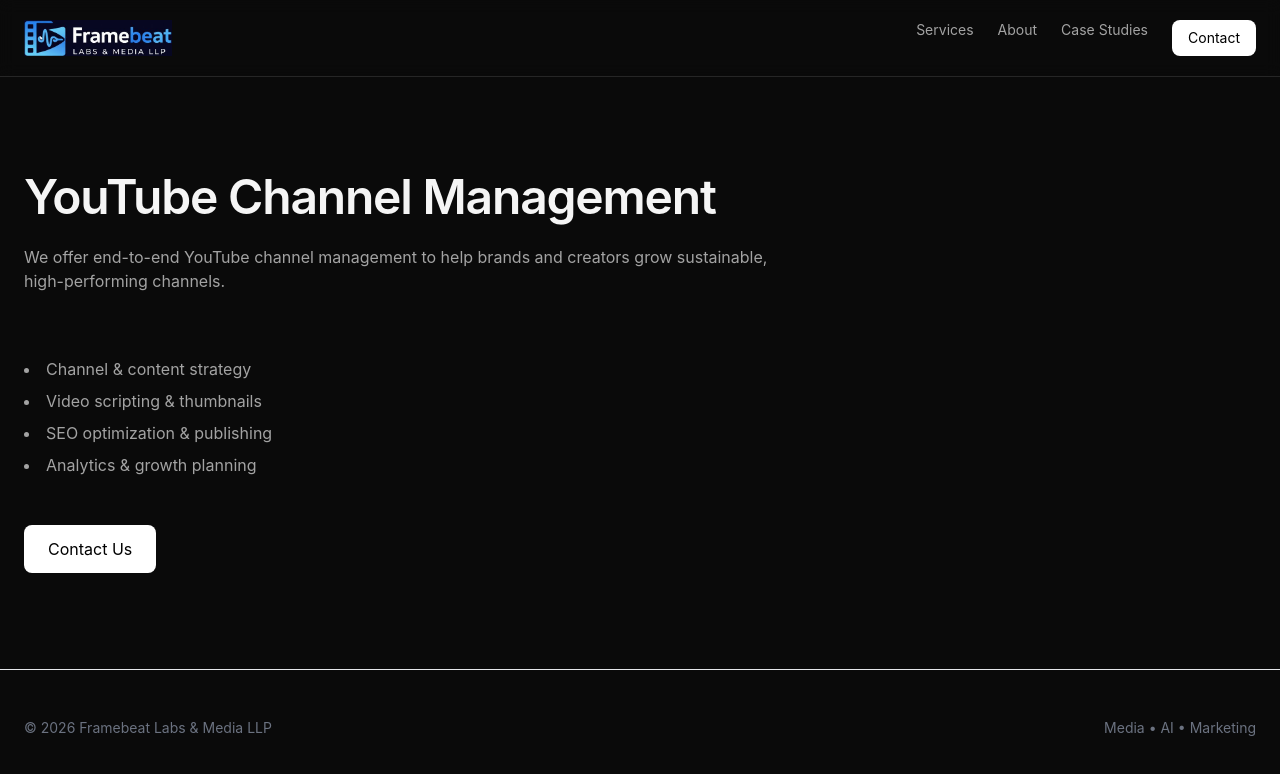
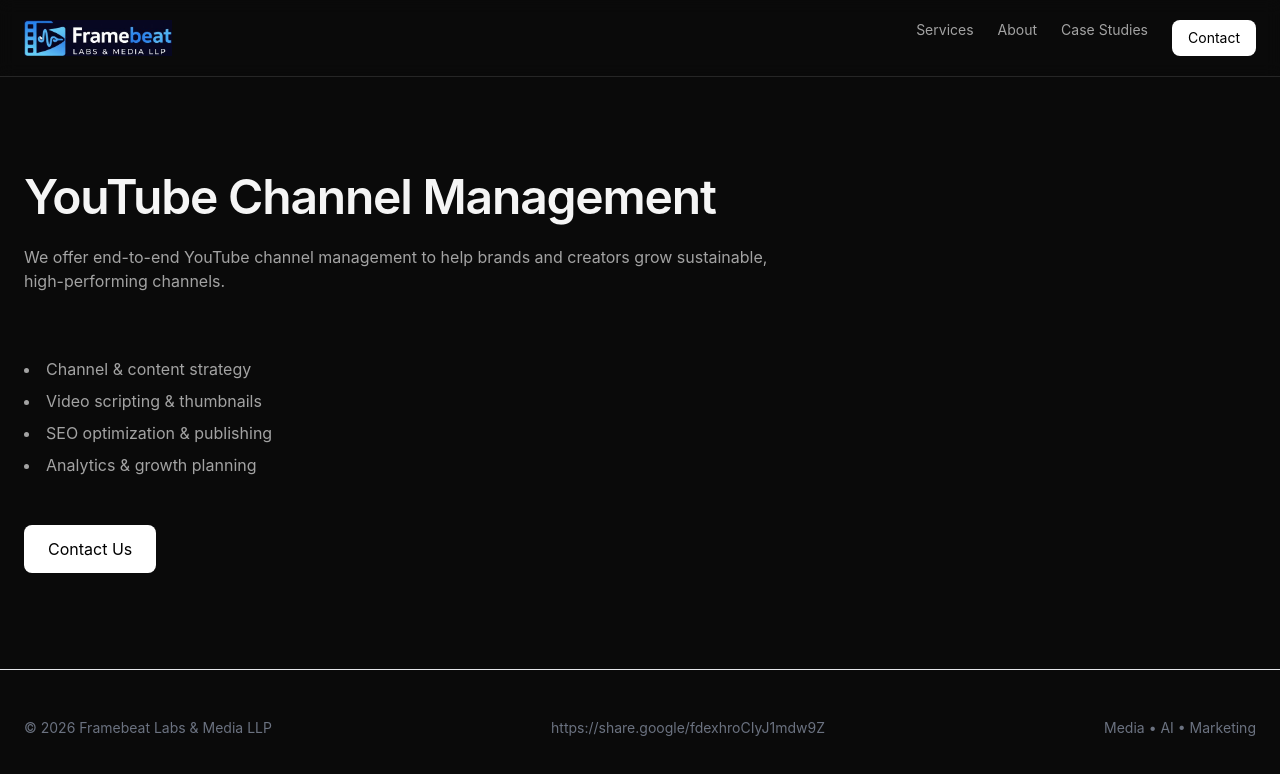
Before and after one commit to Harsha-k04/framebeat, a React (Vite) app: page /services/youtube-management in a window 1280 px wide. Shown: the top 774 px of the page. Built offline with nearby package versions, Linux system fonts and the light colour scheme.

Commit message:
Update Footer.jsx

```diff
--- a/src/components/Footer.jsx
+++ b/src/components/Footer.jsx
@@ -4,6 +4,7 @@ export default function Footer() {
     <footer className="border-t py-12">
       <div className="max-w-7xl mx-auto px-6 text-sm text-gray-500 flex justify-between">
         <p>© {new Date().getFullYear()} Framebeat Labs & Media LLP</p>
+        <a>https://share.google/fdexhroCIyJ1mdw9Z</a>
         <p>Media • AI • Marketing</p>
       </div>
     </footer>
```
